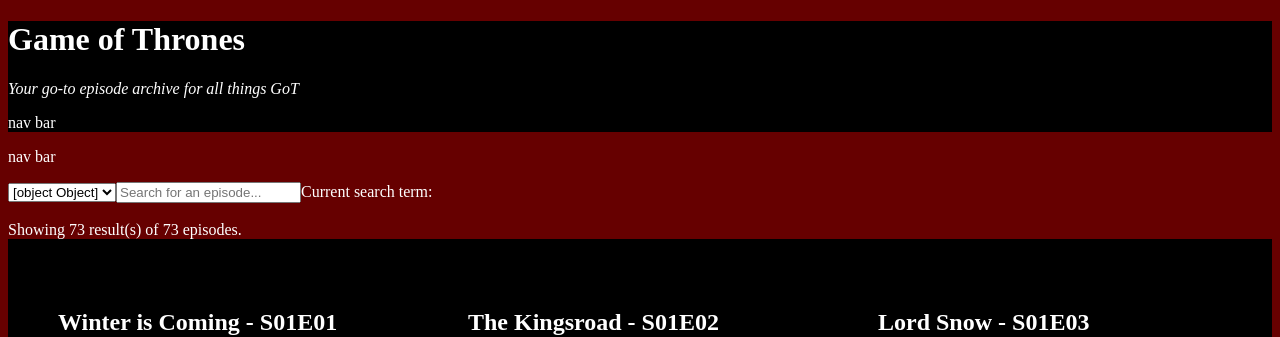
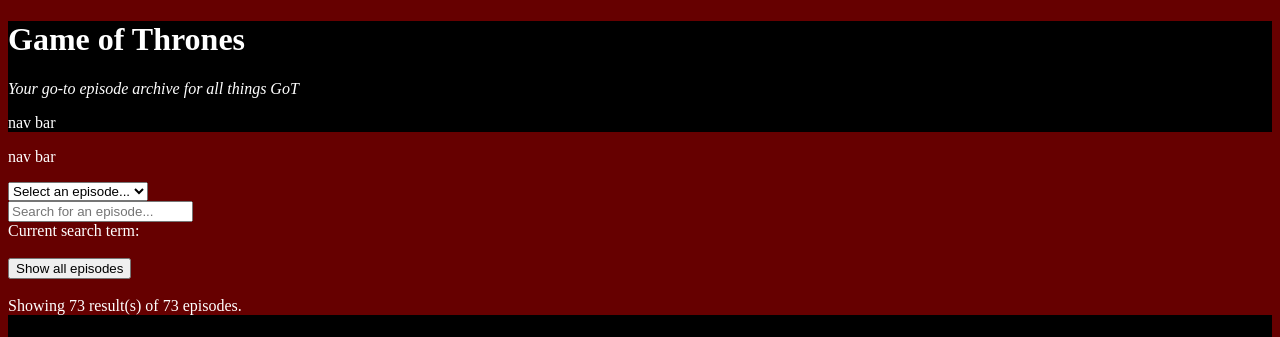
Before and after one commit to jo-rooke/tv-show, a React (Create React App) app: page / in a window 1280 px wide. Shown: the top 337 px of the page. Built offline with nearby package versions, Linux system fonts and the light colour scheme.

Commit message:
working drop down, labels still faulty

```diff
--- a/src/App.tsx
+++ b/src/App.tsx
@@ -1,10 +1,9 @@
 import Header from "./components/Header";
 import MainContent from "./components/MainContent";
 import Footer from "./components/Footer";
-import { EpisodeProps } from "./EpisodeProps";
 import NavBar from "./components/NavBar";
 
-function App(props: EpisodeProps): JSX.Element {
+function App(): JSX.Element {
   // console.log(`Imported ${episodes.length} episode(s)`);
   // console.log(`First episode's name is ${episodes[0].name}`);
 
@@ -12,14 +11,7 @@
     <>
       <Header />
       <NavBar />
-      <MainContent
-        id={props.id}
-        season={props.season}
-        number={props.number}
-        image={props.image}
-        name={props.name}
-        summary={props.name}
-      />
+      <MainContent />
       <Footer />
     </>
   );
--- a/src/components/BuildSelection.tsx
+++ b/src/components/BuildSelection.tsx
@@ -1,14 +1,17 @@
-import { EpisodeProps } from "../EpisodeProps";
-export default function BuildSelection({
-  season,
-  number,
-  name,
-}: EpisodeProps): JSX.Element {
-  const seasonFormat = season.toString().padStart(2, "0");
-  const episodeFormat = number.toString().padStart(2, "0");
+interface BuildSelectionProps {
+  season: number;
+  number: number;
+  name: string;
+}
+
+export default function BuildSelection(
+  props: BuildSelectionProps
+): JSX.Element {
+  const seasonFormat = props.season.toString().padStart(2, "0");
+  const episodeFormat = props.number.toString().padStart(2, "0");
   return (
     <>
-      {name} - S{seasonFormat}E{episodeFormat}
+      {props.name} - S{seasonFormat}E{episodeFormat}
     </>
   );
 }
--- a/src/components/Episode.tsx
+++ b/src/components/Episode.tsx
@@ -1,4 +1,3 @@
-import { EpisodeProps } from "../EpisodeProps";
 import BuildSelection from "./BuildSelection";
 
 interface SpecificProps {
@@ -24,12 +23,9 @@
         <strong>
           <BuildSelection
             key={props.name}
-            id={props.id}
             season={props.season}
             number={props.number}
-            image={props.image}
             name={props.name}
-            summary={props.summary}
           />
         </strong>
       </h2>
--- a/src/components/MainContent.tsx
+++ b/src/components/MainContent.tsx
@@ -5,69 +5,79 @@
 import { useState } from "react";
 import BuildSelection from "./BuildSelection";
 
-export default function MainContent(props: EpisodeProps): JSX.Element {
+export default function MainContent(): JSX.Element {
   const [searchTerm, setSearchTerm] = useState("");
-  const [selected, setSelected] = useState("");
+  const [selected, setSelected] = useState<string>("");
 
   const filteredEpisodes: EpisodeProps[] = episodes.filter((episode) => {
-    return (
-      episode.name.toLowerCase().includes(searchTerm.toLowerCase()) ||
-      episode.summary.toLowerCase().includes(searchTerm.toLowerCase()) ||
-      selected
-    );
+    if (selected !== "") {
+      return episode.name.includes(selected);
+    } else if (searchTerm !== "") {
+      return (
+        episode.name.toLowerCase().includes(searchTerm.toLowerCase()) ||
+        episode.summary.toLowerCase().includes(searchTerm.toLowerCase())
+      );
+    } else if (selected === "") {
+      // show all the episodes
+      return episode.name.includes(episode.name);
+    } else {
+      return false;
+    }
   });
-
-  function DropDown(props: EpisodeProps): JSX.Element {
+  console.log(selected);
+  function DropDown(): JSX.Element {
+    console.log(BuildSelection);
     return (
       <>
         <select onChange={(e) => setSelected(e.target.value)}>
-          <label>Select an episode:</label>
+          <option value="">Select an episode...</option>
           {episodes.map((ep) => (
-            <option key={ep.id} value={ep.name}>
+            <option key={ep.name} value={ep.name}>
               <BuildSelection
-                key={props.name}
-                id={props.id}
-                season={props.season}
-                number={props.number}
-                image={props.image}
-                name={props.name}
-                summary={props.name}
+                key={ep.name}
+                season={ep.season}
+                number={ep.number}
+                name={ep.name}
               />
             </option>
           ))}
         </select>
+        <br />
       </>
     );
   }
 
   return (
     <>
-      <DropDown
-        key={props.id}
-        id={props.id}
-        name={props.name}
-        season={props.season}
-        number={props.number}
-        image={props.image}
-        summary={props.summary}
-      />
+      <DropDown />
       <input
         placeholder="Search for an episode..."
         onChange={(e) => setSearchTerm(e.target.value)}
       />
-      Current search term: {searchTerm} <br></br>
+      <br />
+      Current search term: {searchTerm} <br></br> <br></br>
+      <button
+        type="button"
+        onClick={() => {
+          setSelected("");
+          setSearchTerm("");
+        }}
+      >
+        Show all episodes
+      </button>
+      <br></br>
       <br></br>
       Showing {filteredEpisodes.length} result(s) of {episodes.length} episodes.
       <div className="episode">
         {filteredEpisodes.map((ep) => (
           <Episode
-            key={ep.id}
-            id={ep.id}
+            key={ep.name}
             name={ep.name}
             season={ep.season}
             number={ep.number}
             image={ep.image}
             summary={ep.summary}
+            id={ep.id}
           />
         ))}
       </div>
```
